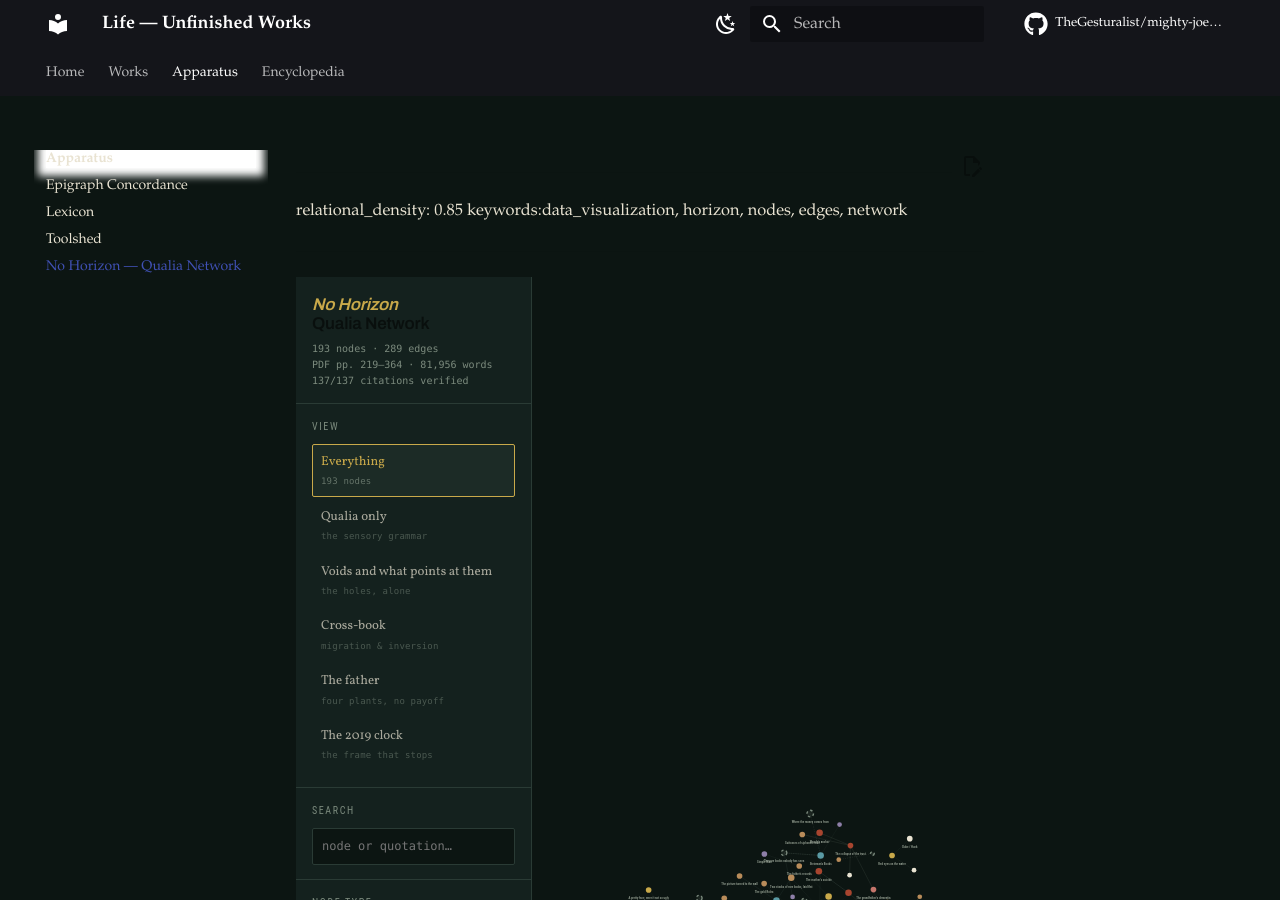
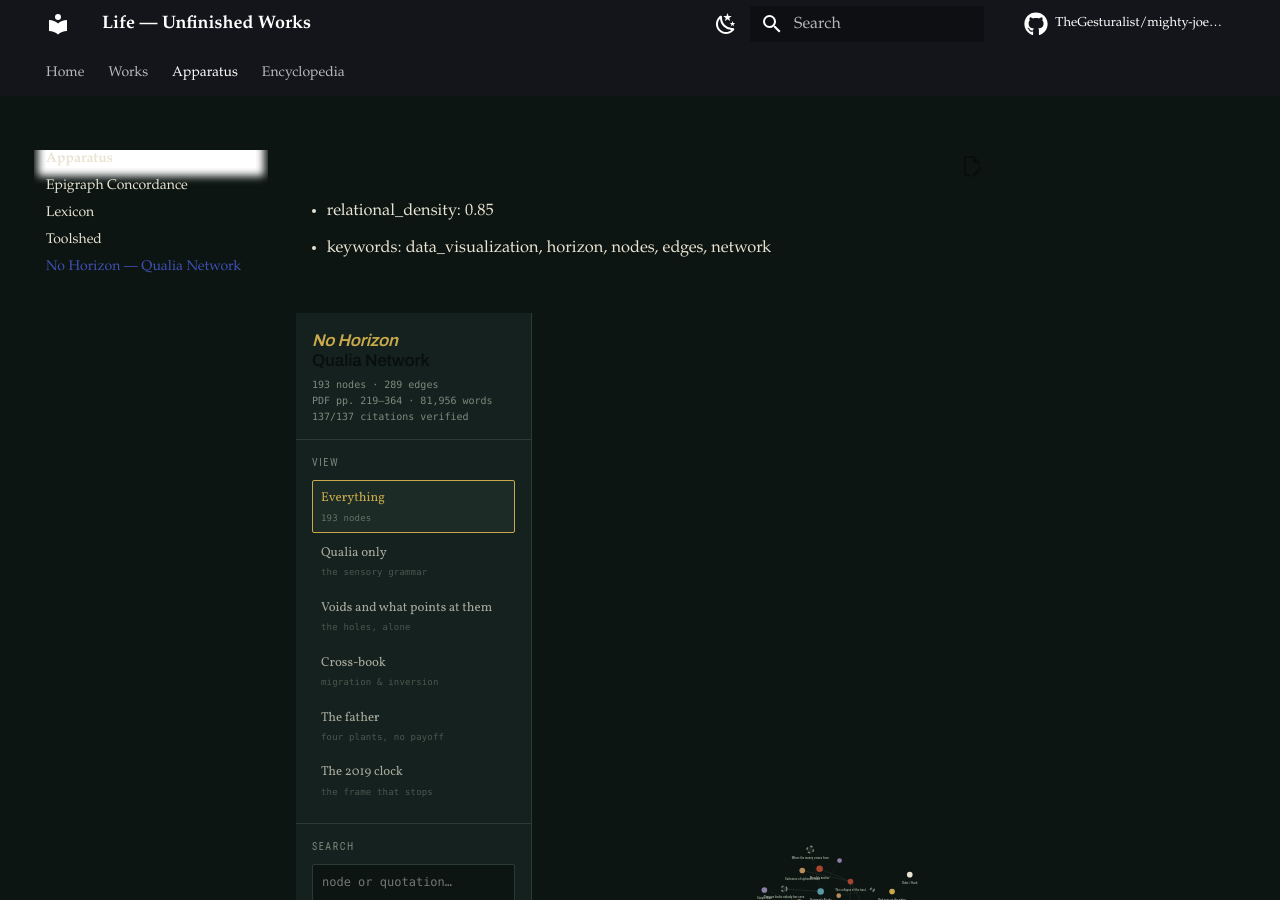
Before and after one commit to TheGesturalist/mighty-joe-black, an MkDocs documentation site: the page built from docs/apparatus/qualia-network.md, in a window 1280 px wide. Built offline with MkDocs 1.6.1 and Material for MkDocs 9.7.7, drawn with Linux system fonts in a browser that asks for light colours; comment, search, counter and statistics services are not loaded; part of the change alters nothing that is shown.

```diff
--- a/docs/apparatus/qualia-network.md
+++ b/docs/apparatus/qualia-network.md
@@ -1,6 +1,6 @@
 ---
-relational_density: 0.85
-keywords:data_visualization, horizon, nodes, edges, network
+- relational_density: 0.85
+- keywords: data_visualization, horizon, nodes, edges, network
 ---
 
 <!DOCTYPE html>
```
